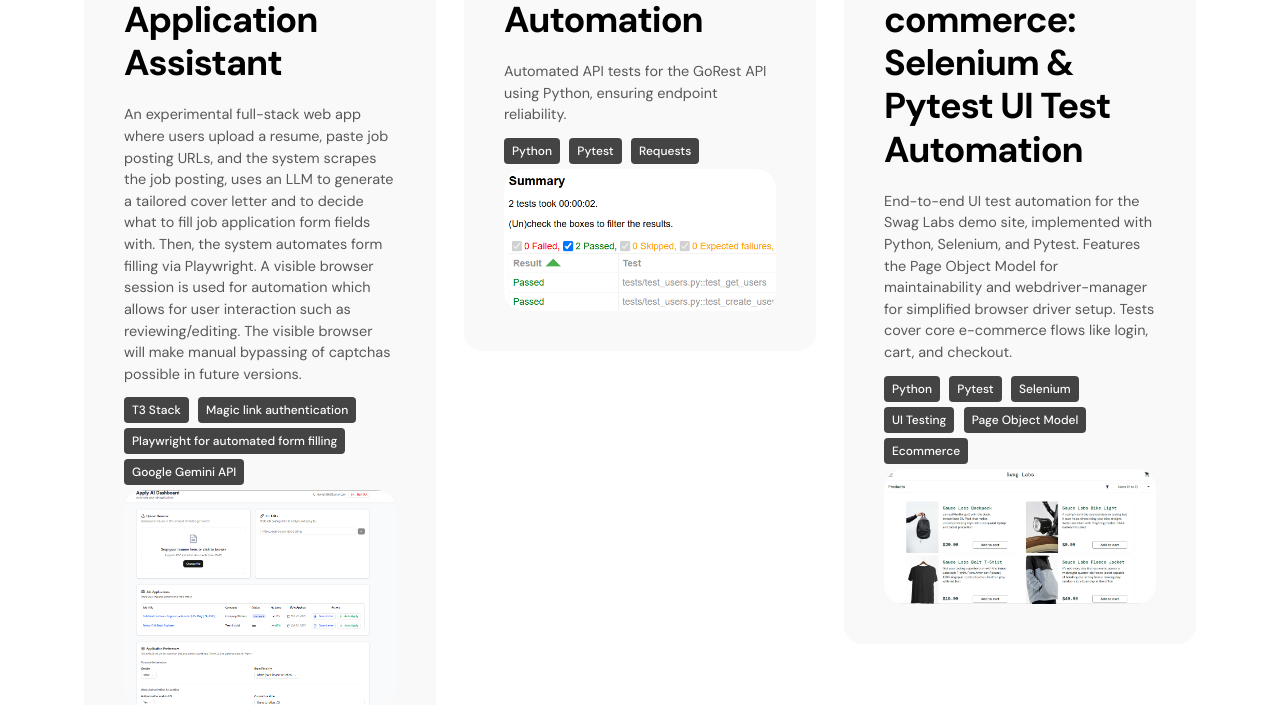
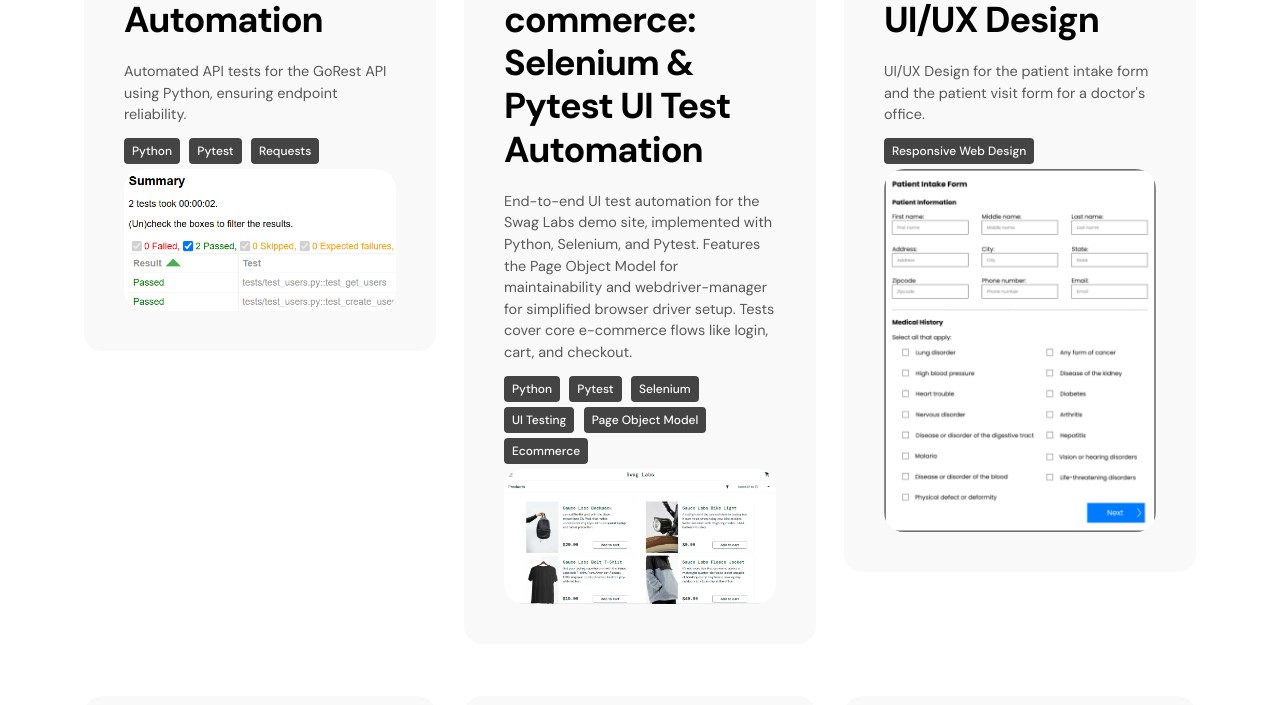
Before and after one commit to jdwright963/jdwright963.github.io, a plain HTML site: page index.html in a window 1280 px wide. Shown: the part 4887-5592 px from the top of the page. Drawn offline with Linux system fonts and the light colour scheme.

Commit message:
chore: remove ai apply project and replace resume

```diff
--- a/index.html
+++ b/index.html
@@ -532,47 +532,6 @@
 
                         <div class="col-lg-4 col-md-6 col-12">
                             <div class="projects-thumb">
-                                <a href="https://github.com/jdwright963/ai-job-application-assistant" target="_blank" rel="noopener noreferrer" class="project-github-link">
-                                <img src="images/github-mark.svg" alt="View on GitHub" class="github-icon-img"></a>
-                                <div class="projects-info">
-                                    <!-- <small class="projects-tag">Branding</small> -->
-
-                                    <h3 class="projects-title">AI Job Application Assistant</h3>
-
-                                     <p class="project-description">
-                                        An experimental full-stack web app where users upload a resume, paste job posting URLs, and the system
-                                        scrapes the job posting, uses an LLM to generate a tailored cover letter and to decide what to fill job
-                                        application form fields with. Then, the system automates form filling via Playwright. A visible browser
-                                        session is used for automation which allows for user interaction such as reviewing/editing. The visible
-                                        browser will make manual bypassing of captchas possible in future versions.
-                                    </p>
-                                    <div class="project-tech-stack">
-                                        <span>T3 Stack</span>
-                                        <span>Magic link authentication</span>
-                                        <span>Playwright for automated form filling</span>
-                                        <span>Google Gemini API</span>
-                                    </div>
-                                </div>
-
-                                <!-- Gallery container -->
-                                <div class="project-gallery">
-                                    <!-- Main visible image -->
-                                    <a href="images/apply-ai-6.png" class="popup-image-apply-ai">
-                                        <img src="images/apply-ai-6.png" class="projects-image img-fluid" alt="">
-                                    </a>
-
-                                    <!-- Additional gallery images (hidden) -->
-                                    <a href="images/apply-ai-5.png" class="popup-image-apply-ai" style="display: none;"></a>
-                                    <a href="images/apply-ai-1.png" class="popup-image-apply-ai" style="display: none;"></a>
-                                    <a href="images/apply-ai-2.png" class="popup-image-apply-ai" style="display: none;"></a>
-                                    <a href="images/apply-ai-3.png" class="popup-image-apply-ai" style="display: none;"></a>
-                                    <a href="images/apply-ai-4.png" class="popup-image-apply-ai" style="display: none;"></a>
-                                </div>
-                            </div>
-                        </div>
-
-                        <div class="col-lg-4 col-md-6 col-12">
-                            <div class="projects-thumb">
                                 <a href="https://github.com/jdwright963/qa_api_gorest" target="_blank" rel="noopener noreferrer" class="project-github-link">
                                 <img src="images/github-mark.svg" alt="View on GitHub" class="github-icon-img"></a>
                                 <div class="projects-info">
```
Also changed, not shown: 1 other file.
